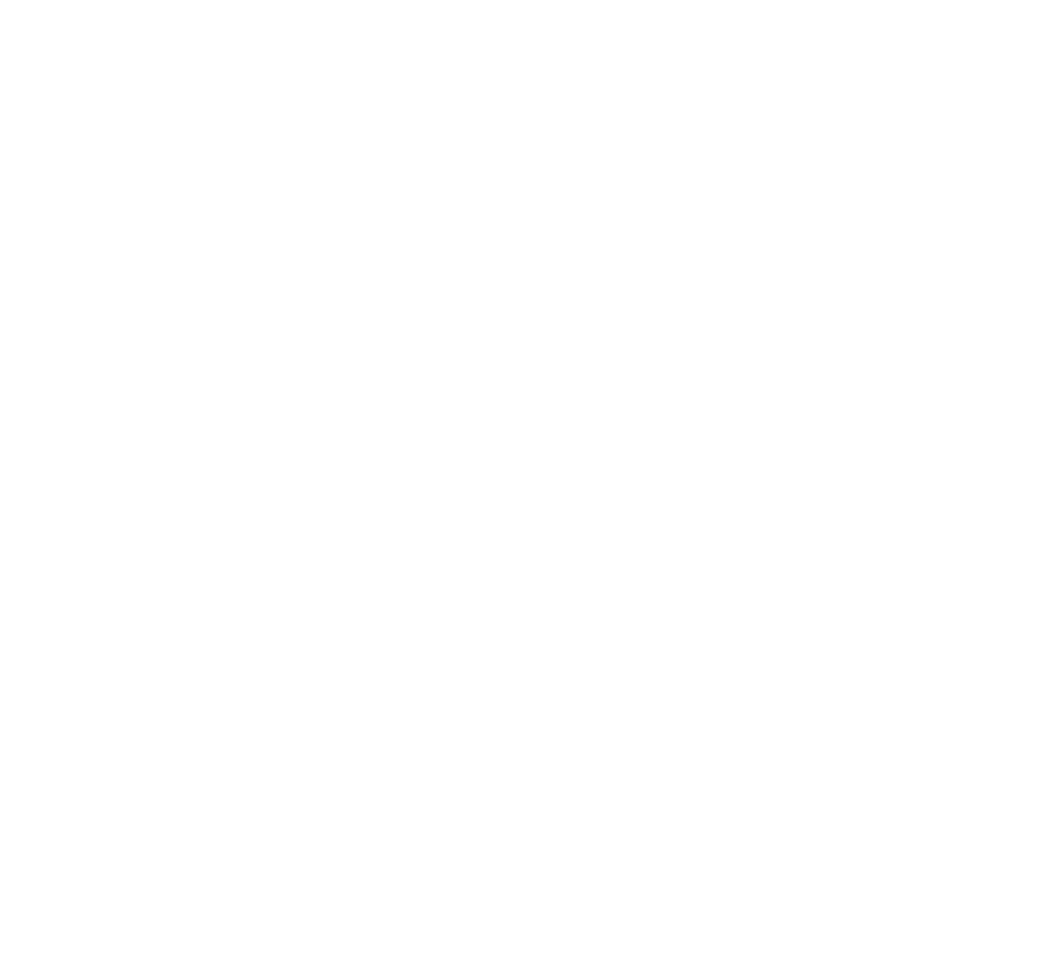
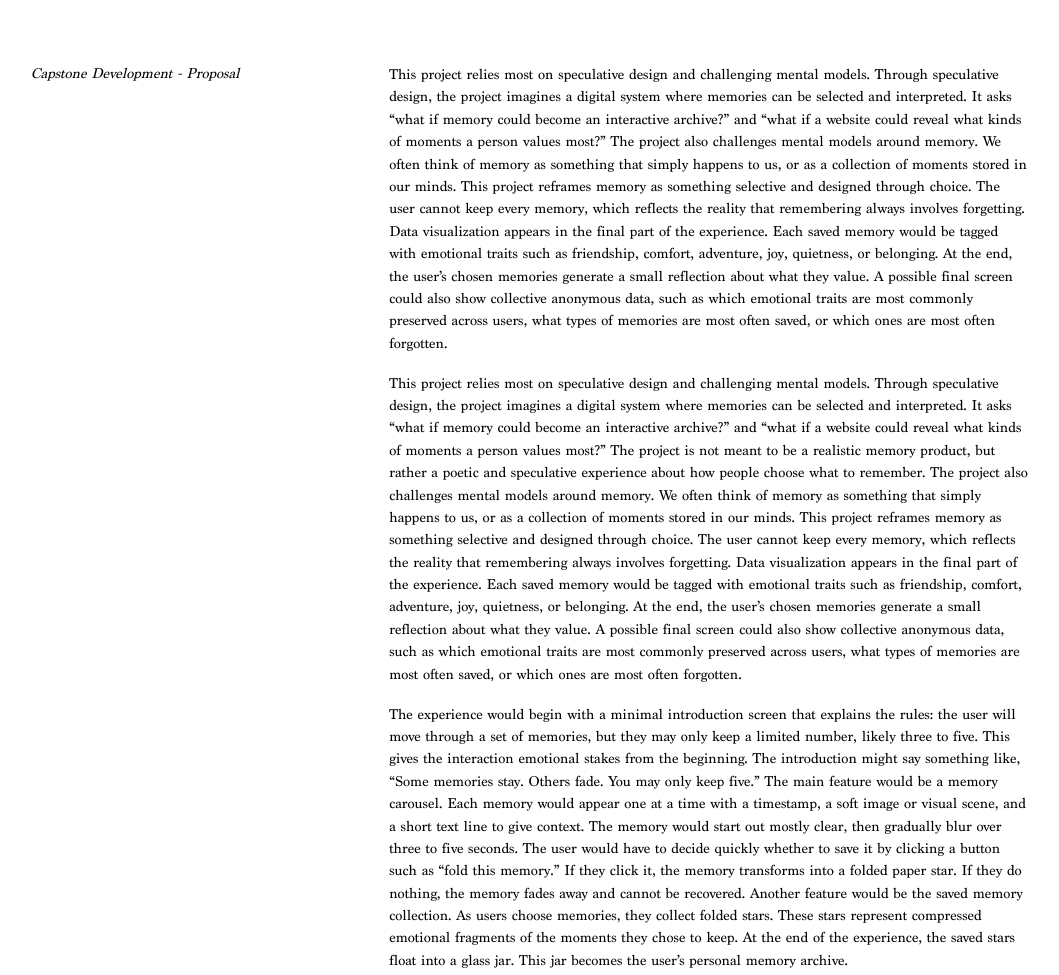
Before and after one commit to sammyzhang9/des157b, a plain HTML site: page capstone/development/proposal.html in a window 1280 px wide. Shown: the top 975 px of the page, without its empty margins (110-1169 px from the left). Before the commit the page ends 800 px from the top, so only its background shows below. Drawn offline with Linux system fonts and the light colour scheme.

Commit message:
capstone development proposal

```diff
--- a/capstone/development/proposal.html
+++ b/capstone/development/proposal.html
@@ -0,0 +1,44 @@
+<!doctype html>
+<html lang="en">
+
+<head>
+    <meta charset="UTF-8">
+    <meta name="viewport" content="width=device-width, initial-scale=1.0">
+    <title>Capstone Development — Proposal</title>
+    <link href="styles.css" rel="stylesheet">
+</head>
+
+<body>
+
+    <div class="page">
+
+        <aside class="sidebar">
+            <h1>Capstone Development - Proposal</h1>
+        </aside>
+
+        <main class="content">
+            <p>
+                This project relies most on speculative design and challenging mental models. Through speculative design, the project imagines a digital system where memories can be selected and interpreted. It asks “what if memory could become an interactive archive?” and “what if a website could reveal what kinds of moments a person values most?” The project also challenges mental models around memory. We often think of memory as something that simply happens to us, or as a collection of moments stored in our minds. This project reframes memory as something selective and designed through choice. The user cannot keep every memory, which reflects the reality that remembering always involves forgetting. Data visualization appears in the final part of the experience. Each saved memory would be tagged with emotional traits such as friendship, comfort, adventure, joy, quietness, or belonging. At the end, the user’s chosen memories generate a small reflection about what they value. A possible final screen could also show collective anonymous data, such as which emotional traits are most commonly preserved across users, what types of memories are most often saved, or which ones are most often forgotten.
+            </p>
+            <p>
+                This project relies most on speculative design and challenging mental models. Through speculative design, the project imagines a digital system where memories can be selected and interpreted. It asks “what if memory could become an interactive archive?” and “what if a website could reveal what kinds of moments a person values most?” The project is not meant to be a realistic memory product, but rather a poetic and speculative experience about how people choose what to remember. The project also challenges mental models around memory. We often think of memory as something that simply happens to us, or as a collection of moments stored in our minds. This project reframes memory as something selective and designed through choice. The user cannot keep every memory, which reflects the reality that remembering always involves forgetting. Data visualization appears in the final part of the experience. Each saved memory would be tagged with emotional traits such as friendship, comfort, adventure, joy, quietness, or belonging. At the end, the user’s chosen memories generate a small reflection about what they value. A possible final screen could also show collective anonymous data, such as which emotional traits are most commonly preserved across users, what types of memories are most often saved, or which ones are most often forgotten.
+            </p>
+            <p>
+                The experience would begin with a minimal introduction screen that explains the rules: the user will move through a set of memories, but they may only keep a limited number, likely three to five. This gives the interaction emotional stakes from the beginning. The introduction might say something like, “Some memories stay. Others fade. You may only keep five.” The main feature would be a memory carousel. Each memory would appear one at a time with a timestamp, a soft image or visual scene, and a short text line to give context. The memory would start out mostly clear, then gradually blur over three to five seconds. The user would have to decide quickly whether to save it by clicking a button such as “fold this memory.” If they click it, the memory transforms into a folded paper star. If they do nothing, the memory fades away and cannot be recovered. Another feature would be the saved memory collection. As users choose memories, they collect folded stars. These stars represent compressed emotional fragments of the moments they chose to keep. At the end of the experience, the saved stars float into a glass jar. This jar becomes the user’s personal memory archive.
+            </p>
+            <p>
+                For interactions and JavaScript libraries, I imagine using JavaScript to control the carousel, memory timer, blur effect, saved-memory limit, and final trait calculation. CSS transitions could support the gradual blur and fade effects. GSAP could be useful for smoother animations, especially when a memory folds into a star or when the stars float into the jar. If I decide to include the collective data screen, I could use simple JavaScript to create a small visualization of the most common memory traits. I could also use local storage to remember which memories a user selected during the session.
+            </p>
+            <p>
+                One challenge is figuring out the right timing. If each memory disappears too quickly, the user might feel stressed rather than reflective. If the memory stays for too long, the idea of forgetting may not feel strong enough. I currently imagine each memory lasting around three to five seconds before it fully blurs, but I may need to test this to make sure the interaction feels emotional rather than frustrating.
+            </p>
+            <p>
+                The target audience is young adults who are going through periods of transition. This includes people leaving home, moving away for school, graduating, changing friendships, or realizing that certain stages of life are beginning to feel distant. I want this audience to think about how temporary moments can become meaningful later, and how growing up often means learning that not everything can be preserved.
+            </p>
+        </main>
+
+    </div>
+
+</body>
+
+</html>
--- /dev/null
+++ b/capstone/development/styles.css
@@ -0,0 +1,72 @@
+* {
+    box-sizing: border-box;
+}
+
+@font-face {
+    font-family: "Marion Regular";
+    src: url("../../fonts/marion-regular.ttf") format("truetype");
+}
+
+body {
+    margin: 0;
+    min-height: 100vh;
+    font-family: "Marion Regular", serif;
+    font-size: 14px;
+    font-weight: normal;
+    color: #000000;
+    background-color: #ffffff;
+}
+
+.page {
+    display: grid;
+    grid-template-columns: minmax(12rem, 16rem) minmax(0, 1fr);
+    column-gap: clamp(3rem, 8vw, 8rem);
+    max-width: 72rem;
+    margin: 0 auto;
+    padding: clamp(2rem, 5vw, 4rem) clamp(1.5rem, 6vw, 5rem);
+    min-height: 100vh;
+}
+
+.sidebar {
+    position: sticky;
+    top: clamp(2rem, 5vw, 4rem);
+    align-self: start;
+}
+
+.sidebar h1 {
+    margin: 0;
+    font-size: 14px;
+    font-style: italic;
+    font-weight: normal;
+    line-height: 1.4;
+    color: #000000;
+}
+
+.content {
+    min-width: 0;
+}
+
+.content p {
+    margin: 0 0 1.25em;
+    font-size: 14px;
+    font-style: normal;
+    font-weight: normal;
+    line-height: 1.6;
+    color: #000000;
+}
+
+.content p:last-child {
+    margin-bottom: 0;
+}
+
+@media (max-width: 768px) {
+    .page {
+        grid-template-columns: 1fr;
+        row-gap: 2rem;
+        column-gap: 0;
+    }
+
+    .sidebar {
+        position: static;
+    }
+}
```
Also changed, not shown: index.html (+1 -1 lines).
